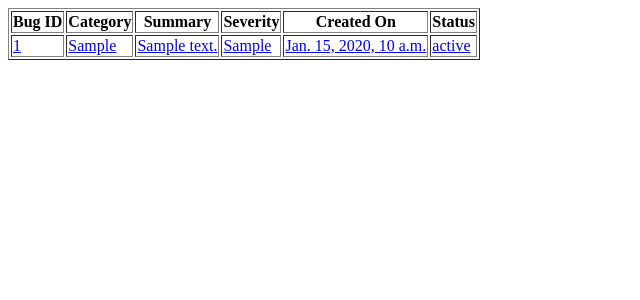
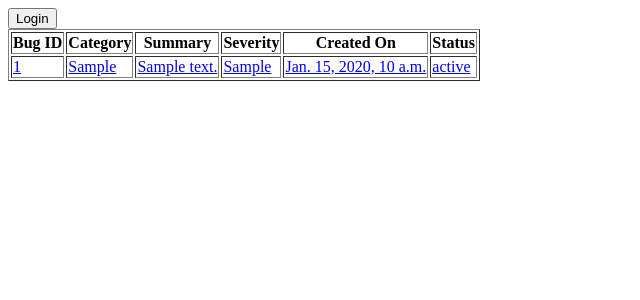
Before and after one commit to CodeBusters-HCL/bug_tracker, a Django app: template main/templates/main/home_page.html in a window 1280 px wide. Shown: the top 300 px of the page, without its empty margins (0-640 px from the left). Run offline with Django 3.2, Linux system fonts and the light colour scheme; the template is opened without the code that fills it: most values are stand-ins (such as "Sample title", 1, 10 or a date in 2020); parts of the project's set-up code (start-up, migrations or seed data) failed here and were passed over.

Commit message:
added the login button in home_page before login

```diff
--- a/main/templates/main/home_page.html
+++ b/main/templates/main/home_page.html
@@ -1,3 +1,5 @@
+<a href="{% url 'main:login' %}"><button>Login</button></a>
+
 {% if recent_bug_reports %}
 <table border="1">
     <th>Bug ID</th>
```
